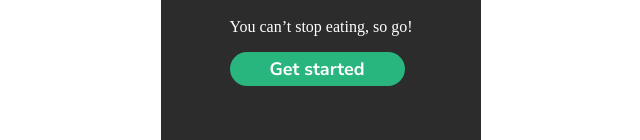
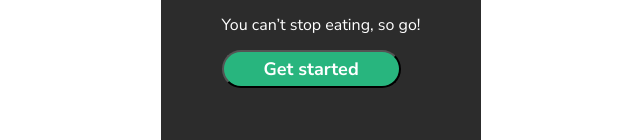
Before and after one commit to lssotog/restaurant-ui, an Angular app: page / in a window 1280 px wide. Shown: the part 306-446 px from the top of the page, without its empty margins (319-959 px from the left). Built offline with nearby package versions, Linux system fonts and the light colour scheme.

Commit message:
Font family applied globally

```diff
--- a/src/app/shared/components/button/button.component.css
+++ b/src/app/shared/components/button/button.component.css
@@ -2,7 +2,6 @@
   background-color: var(--green);
   color: var(--white);
   padding: 8px 40px;
-  border: 1px;
   width: 205;
   height: 40;
   top: 486px;
--- a/src/styles.css
+++ b/src/styles.css
@@ -11,4 +11,5 @@ body {
   display: flex;
   flex-direction: column;
   align-items: center;
+  font-family: var(--nunito), sans-serif;
 }
```
